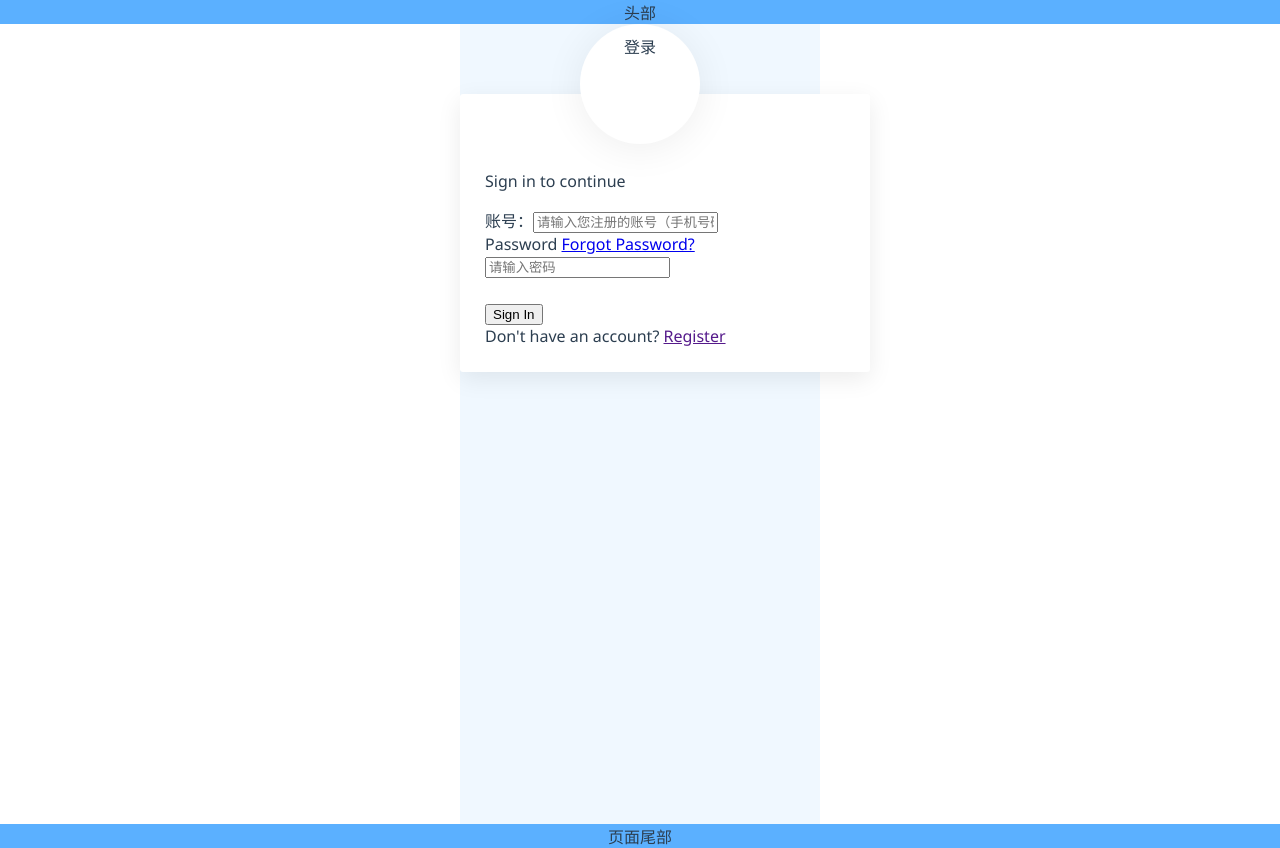
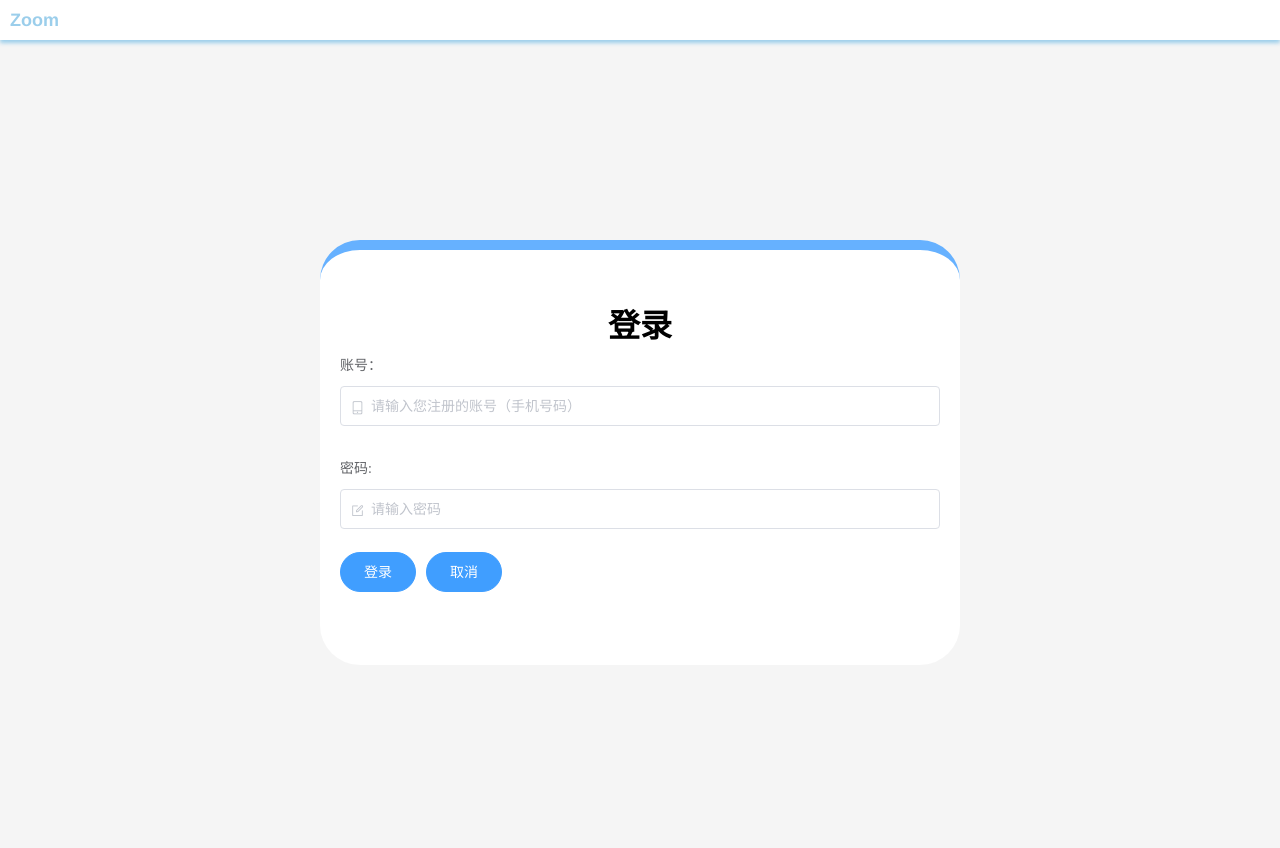
Before and after one commit to Amber-Xu-xuan/huipin_frontend, a Vue app: page / in a window 1280 px wide. After the commit the page ends 800 px from the top, so only its background shows below. Built offline with nearby package versions, Linux system fonts and the light colour scheme; what vue-resource would draw is missing.

Commit message:
1.解决冲突

```diff
--- a/src/App.vue
+++ b/src/App.vue
@@ -11,16 +11,17 @@ export default {
 </script>
 
 <style>
-#app {
-  text-align: center;
-  color: #2c3e50;
-  height: 100%;
-  width: 100%;
-}
-html,body{
-  height:100%;
-  width:100%;
-  margin: 0;
-  padding:0;
-}
+  html, body, #app{
+    width: 100%;
+    height: 100%;
+    background: #f5f5f5;
+    margin: 0;
+    padding: 0;
+  }
+  .font-style{
+    font-family: "Helvetica Neue",Helvetica,"PingFang SC","Hiragino Sans GB","Microsoft YaHei","微软雅黑",Arial,sans-serif;
+    text-align: center;
+    font-weight: 900;
+    font-size: 2rem;
+  }
 </style>
--- a/src/components/HelloWorld.vue
+++ /dev/null
@@ -1,33 +0,0 @@
-<template>
-  <div class="hello">
-  </div>
-</template>
-
-<script>
-export default {
-  name: 'HelloWorld',
-  data () {
-    return {
-      msg: 'Welcome to Your Vue.js App'
-    }
-  }
-}
-</script>
-
-<!-- Add "scoped" attribute to limit CSS to this component only -->
-<style scoped>
-h1, h2 {
-  font-weight: normal;
-}
-ul {
-  list-style-type: none;
-  padding: 0;
-}
-li {
-  display: inline-block;
-  margin: 0 10px;
-}
-a {
-  color: #42b983;
-}
-</style>
--- a/src/components/Login.vue
+++ b/src/components/Login.vue
@@ -1,57 +1,81 @@
 <template>
-  <div class="login-container">
+  <div class="login-content">
     <ZPHeader></ZPHeader>
-    <div class="login-content">
-      <div class="login-title">登录</div>
-      <div class="login-form login-box-inner">
-        <form>
-            <p>Sign in to continue</p>
-            <div class="login-group">
-              <label for="account">账号：</label><input type="text" v-model="loginInfoVo.phone" id="account" placeholder="请输入您注册的账号（手机号码）" name="phone" class="login-input"/>
-            </div>
-            <div class="login-group password-group" style="height: 69px;">
-              <label>Password <a href="#" class="forgot-link">Forgot Password?</a></label>
-              <input type="password" v-model="loginInfoVo.password" id="password" value="" placeholder="请输入密码" name="password" autocomplete="current-password" class="login-input"/>
-            </div>
-            <button class="login-btn login-btn" @click="login">
-              Sign In
-            </button>
-            <div class="text-foot">
-              Don't have an account? <a href="" class="register-link">Register</a>
-            </div>
-          </form>
-
-        </form>
-      </div>
-    </div>
-    <ZPFooter></ZPFooter>
-  <!--<el-row type="flex" justify="center" class="login-container">-->
-    <!--<el-col :span="12" :xs="24" :sm="12" :md="12">-->
-      <!--<div class="login-content">-->
-       <!---->
-      <!--</div>-->
-    <!--</el-col>-->
-  <!--</el-row>-->
+    <el-row type="flex" justify="center">
+      <el-col :span="24" :xs="24" :sm="12" :md="12" :lg="12" :xl="12">
+      <!--不显示必填输入框旁的星号=hide-required-asterisk-->
+      <el-form class="login-form" show-message status-icon :model="loginInfoVo" :rules="rules" ref="loginInfoVo"
+               hide-required-asterisk
+               >
+        <div class="font-style">登录</div>
+        <!-- prop="phone"绑定校验规则-->
+        <el-form-item label="账号：" prop="phone" lable-position="left" class="el-form-item">
+          <el-input maxlength="12" type="text" v-model="loginInfoVo.phone" prefix-icon="el-icon-mobile-phone"
+                    id="account"
+                    placeholder="请输入您注册的账号（手机号码）"/>
+        </el-form-item>
+        <el-form-item label="密码:" prop="password" lable-position="left">
+          <el-input type="password" prefix-icon="el-icon-edit-outline" v-model="loginInfoVo.password" id="password"
+                    value="" placeholder="请输入密码" show-password="true"/>
+        </el-form-item>
+        <el-form-item class="login-btn">
+          <el-button @click="login('loginInfoVo')" round type="primary">登录</el-button>
+          <el-button @click="reset('loginInfoVo')" round type="primary">取消</el-button>
+        </el-form-item>
+      </el-form>
+        </el-col>
+    </el-row>
   </div>
 </template>
 
 <script>
-import ZPHeader from './ZPHeader'
-import ZPFooter from './ZPFooter'
+  // 引入接口
+import ZPHeader from '@/components/ZPHeader'
   export default {
     name: 'login',
-  components: {ZPFooter, ZPHeader},
+    components:{ZPHeader},
     data () {
+      // 自定义的校验规则
+      var checkCount = (rule, value, callback) => {
+        if (!value) {
+          return callback(new Error('账号不能为空'))
+        } else {
+          const reg = /^1[3|4|5|7|8][0-9]\d{8}$/
+          console.log(reg.test(value))
+          if (reg.test(value)) {
+            callback()
+          } else {
+            return callback(new Error('请输入正确的手机号'))
+          }
+        }
+      }
       return {
+        // model绑定的是表单数据对象
         loginInfoVo: {
           phone: '',
           password: ''
         },
-      responseResult: []
+        responseResult: [],
+        //  表单校验规则
+        rules: {
+          phone: [
+            {required: true, message: '请输入账号', trigger: 'blur'},
+            {validator: checkCount, trigger: 'blur'},
+            {min: 8, max: 11, message: '长度在8到11个数字', trigger: 'blur'}
+          ],
+          password: [
+            {required: true, message: '请输入密码', trigger: 'blur'}
+          ]
+        }
       }
     },
     methods: {
       login () {
+        this.$refs.loginInfoVo.validate((valid) => {
+          if (valid) {
+            // 验证成功后将数据转换成JSON格式传递到后端
+            // alert('正在提交...')
+            this.$message.info('正在加载中...')
             this.$axios.post('/candidate/login', {
               phone: this.loginInfoVo.phone,
               password: this.loginInfoVo.password
@@ -64,62 +88,52 @@ export default {
                 }
               }
             )
+            this.$router.push({
+              name: 'Home',
+              params: {
+                username: this.loginForm.username
               }
+            })
+            // loginReq(this.loginInfoVo.phone, this.loginInfoVo.password)
+          } else {
+            //  验证失败
+            console.log('验证失败,用户名或密码错误')
+            this.$message.error('用户名或密码错误')
+            return false
+          }
+        })
+      },
+      reset (loginInfoVo) {
+        this.$refs[loginInfoVo].resetFields()
+      }
+      // register () {
+      //   this.$router.push({path: '/register'})
+      // }
     }
   }
 </script>
 
 <style scoped>
-  .login-container{
-    height: 100%;
-    text-align: center;
-    font-family: 'Segoe UI';
-    font-size: 16px;
-  }
-  .login-content{
-    height: 100%;
-    position: relative;
-    width: 360px;
+
+  .login-content {
+    display: flex;
+    flex-direction: column;
+    justify-items: center;
+    align-content: center;
+    width: 100%;
     margin: 0 auto;
-    background: aliceblue;
-  }
-.login-title{
-  overflow: hidden;
-  width: 100px;
-  height: 100px;
-  margin: 0 auto -50px auto;
-  border-radius: 50%;
-  -webkit-box-shadow: 0 4px 40px rgba(0, 0, 0, .07);
-  box-shadow: 0 4px 40px rgba(0, 0, 0, .07);
-  padding: 10px;
-  background-color: #fff;
-  z-index: 1;
-  position: relative;
-}
-  .login-form{
-    width: 100%;
-    position: absolute;
-    left: 0;
+
   }
 
-  .login-form:after{
-    transform: translate(0, -92.6%) scale(.88);
-    border-radius: 3px;
-    position: absolute;
-    top: 100%;
-    left: 0;
-    width: 100%;
-    height: 100%;
-    background-color: #fff;
-    z-index: -1;
-    content: ' ';
+  .login-form {
+    /*display: block;*/
+    padding: 50px 20px;
+    border-top: 10px solid #66b1ff;
+    background: #FFF;
+    /*margin: 0 auto;*/
+    margin-top: 200px;
+    /*margin-right: 100px;*/
+    border-radius: 40px;
   }
-  .login-box-inner{
-    background-color: #fff;
-    -webkit-box-shadow: 0 7px 25px rgba(0, 0, 0, .08);
-    box-shadow: 0 7px 25px rgba(0, 0, 0, .08);
-    padding: 60px 25px 25px 25px;
-    text-align: left;
-    border-radius: 3px;
-  }
+
 </style>
--- /dev/null
+++ b/src/components/Register.vue
@@ -0,0 +1,173 @@
+<template>
+  <div class="register-content">
+    <myHeader></myHeader>
+    <el-form :model="registerForm" :rules="rules" ref="registerForm" label-width="100px" class="register-form">
+      <div class="register-font">注册</div>
+
+      <el-form-item label="用户名" prop="cname" required>
+        <el-input v-model="registerForm.cname"></el-input>
+      </el-form-item>
+
+      <el-form-item label="手机号码" prop="phone" required>
+        <el-input v-model="registerForm.phone"></el-input>
+      </el-form-item>
+
+
+      <el-form-item label="电子邮件" prop="email" required>
+        <el-input v-model="registerForm.email"></el-input>
+      </el-form-item>
+
+      <el-form-item label="密码" prop="pass" required>
+        <el-input type="password" v-model="registerForm.pass" autocomplete="off"></el-input>
+      </el-form-item>
+      <el-form-item label="确认密码" prop="checkPass" required>
+        <el-input type="password" v-model="registerForm.checkPass" autocomplete="off"></el-input>
+      </el-form-item>
+
+      <el-form-item label="户口所在地" prop="residenceAddress" required>
+        <el-select v-model="registerForm.residenceAddress" placeholder="请选择活动区域" value="">
+          <el-option label="陕西" value="陕西"></el-option>
+          <el-option label="山东" value="山东"></el-option>
+          <el-option label="福建" value="福建"></el-option>
+        </el-select>
+      </el-form-item>
+      <el-form-item label="出生日期" required>
+        <el-col :span="11">
+          <el-form-item prop="birthday">
+            <el-date-picker type="date" placeholder="选择日期" v-model="registerForm.date"
+                            style="width: 100%;"></el-date-picker>
+          </el-form-item>
+        </el-col>
+        <!--<el-col class="line" :span="2">-</el-col>-->
+        <!--<el-col :span="11">-->
+          <!--<el-form-item prop="date2">-->
+            <!--<el-time-picker type="fixed-time" placeholder="选择时间" v-model="registerForm.date2"-->
+                            <!--style="width: 100%;"></el-time-picker>-->
+          <!--</el-form-item>-->
+        <!--</el-col>-->
+      </el-form-item>
+      <el-form-item label="是否是学生" prop="isStudent">
+        <el-switch v-model="registerForm.isStudent"></el-switch>
+      </el-form-item>
+
+      <el-form-item label="性别" prop="gender" required>
+        <el-radio-group v-model="registerForm.gender">
+          <el-radio label="男"></el-radio>
+          <el-radio label="女"></el-radio>
+        </el-radio-group>
+      </el-form-item>
+      <el-form-item>
+        <el-button type="primary" @click="submitForm('registerForm')">立即创建</el-button>
+        <el-button @click="resetForm('registerForm')">重置</el-button>
+      </el-form-item>
+    </el-form>
+  </div>
+</template>
+
+<script>
+  import myHeader from '@/components/ZPHeader'
+  export default {
+    name: 'Register',
+    components: {myHeader},
+    data () {
+      // 自定义的校验规则
+      var checkPhone = (rule, value, callback) => {
+        if (!value) {
+          return callback(new Error('手机号不能为空'))
+        } else {
+          const reg = /^1[3|4|5|7|8][0-9]\d{8}$/
+          console.log(reg.test(value))
+          if (reg.test(value)) {
+            callback()
+          } else {
+            return callback(new Error('请输入正确的手机号'))
+          }
+        }
+      }
+      var checkEmail = (ruler, value, callbacks) =>{
+        const emailReg = /^([A-Za-z0-9_\-\.])+\@([A-Za-z0-9_\-\.])+\.([A-Za-z]{2,4})$/
+        if(emailReg.test(value)){
+          callbacks()
+        }else{
+          return callbacks(new Error('请输入正确的邮箱地址'))
+        }
+      }
+      return {
+        registerForm: {
+          cname: '',
+          phone: '',
+          email: '',
+          pass: '',
+          checkPass:'',
+          isStudent: false,
+          residenceAddress: '',
+          birthda: '',
+        },
+        rules: {
+          cname: [
+            { required: true, message: '请输入您的用户名', trigger: 'blur' }
+          ],
+          residenceAddress: [
+            { required: true, message: '请选择您的户口所在地', trigger: 'change' }
+          ],
+          birthday: [
+            { type: 'date', required: true, message: '请选择日期', trigger: 'change' },
+            { required: true, message: '请选择日期', trigger: 'change' }
+          ],
+          pass: [
+            { required: true, message: '请输入您的密码', trigger: 'blur' }
+          ],
+          checkPass: [
+            { required: true, message: '请再一次输入您的密码', trigger: 'blur' }
+          ],
+          phone:[
+            { required: true, message: '请输入您的电话号码', trigger: 'blur' },
+            {validator: checkPhone, trigger: 'blur'},
+          ],
+          email: [
+            {validator: checkEmail, trigger:'blur'},
+            { required: true, message: '请输入您的邮箱地址', trigger: 'blur' }
+          ],
+          gender: [
+            { required: true, message: '请选择您的性别', trigger: 'blur' }
+          ]
+        }
+      }
+    },
+    methods: {
+      submitForm(formName) {
+        this.$refs[formName].validate((valid) => {
+          if (valid) {
+            alert('submit!');
+          } else {
+            this.$message.error('验证失败，请重新检查您输入的信息')
+            return false;
+          }
+        });
+      },
+      resetForm(formName) {
+        this.$refs[formName].resetFields();
+      }
+    }
+  }
+</script>
+<style scoped>
+  .register-form{
+    margin: 100px;
+    background: #FFF;
+    padding: 50px;
+    box-shadow: 3px 0 10px 5px #9bceeb;
+    border-radius: 20px;
+  }
+  .register-font{
+    font-size: 30px;
+    font-weight: 900;
+    display: flex;
+    justify-content: center;
+    margin: 20px 0;
+    color: #999;
+    /*linear-gradient(<angle> | to <side-or-corner>， <color-stop>[, <color-stop>]+));线性渐变创建图像*/
+    /*background: linear-gradient( to top right, #f6f5f0, #fefefd);*/
+    /*background: radial-gradient(circle, #3ddccc, #59a0ff);*/
+  }
+</style>
--- a/src/components/ZPFooter.vue
+++ b/src/components/ZPFooter.vue
@@ -11,6 +11,8 @@ export default {
 </script>
 <style scoped>
 .footer{
-  background-color: #5bb0ff;
+    background-color: #5bb0ff;
+    height: 2.5rem;
+  margin-top: 100px;
   }
 </style>
--- a/src/components/ZPHeader.vue
+++ b/src/components/ZPHeader.vue
@@ -1,6 +1,7 @@
 <template>
-    <div class="header">
-      头部
+    <div class="header-container">
+      <div class="header-font">Zoom</div>
+      <!--<span class="header-right">返回</span>-->
     </div>
 </template>
 
@@ -10,7 +11,25 @@ export default {
 }
 </script>
 <style scoped>
-.header{
-  background-color: #5bb0ff;
+.header-container{
+  width: 100%;
+  background-color: #FFF;
+
+  margin: 0 auto;
+  font-size: 12px;
+  height: 2.5rem;
+  box-shadow: 0 3px 4px #9bceeb;
+
 }
+.header-right{
+  float: right;
+}
+  .header-font{
+    color: #9bceeb;
+    font-weight: 900;
+    font-size: 18px;
+    padding: 10px;
+    /*font-family: "Arial","Microsoft YaHei","黑体","宋体",sans-serif;;*/
+    font-family: "Helvetica Neue",Helvetica,Arial,"Microsoft Yahei","Hiragino Sans GB","Heiti SC","WenQuanYi Micro Hei",sans-serif;
+  }
 </style>
--- a/src/main.js
+++ b/src/main.js
@@ -17,7 +17,6 @@ import locale from 'element-ui/lib/locale/lang/en'
 // import axios from 'axios'
 // 引用axios，并设置基础URL为后端服务api地址
 var axios = require('axios')
-axios.defaults.baseURL = 'https://localhost:8443/api'
 // 将API方法绑定到全局
 Vue.prototype.axios = axios
 // Vue.prototype.qs = Qs
```
Also changed, not shown: src/apis/login.js (added, +7 -0 lines), src/components/HomePage.vue (added, +12 -0 lines), src/router/index.js (+7 -0 lines). Lines whose indentation alone changed are shown as unchanged.
